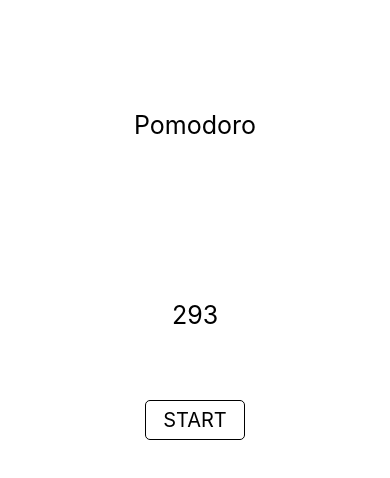
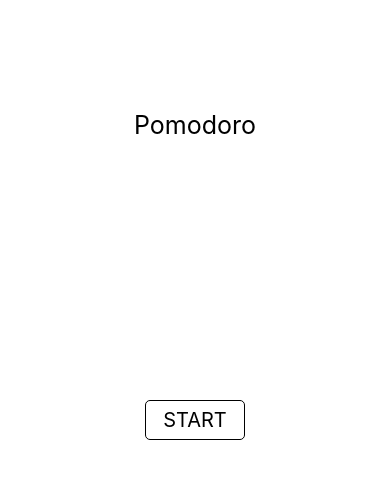
Before and after one commit to lordeadroid/pomodoro-android, a React Native app: screen / in a window 390 px wide. Shown: the top 478 px of the page. Built offline with nearby package versions, Linux system fonts and the light colour scheme.

Commit message:
Feature: Starting timer when clicked on start button

```diff
--- a/App.tsx
+++ b/App.tsx
@@ -8,12 +8,12 @@ const App = () => {
   const handlePress = () => {
     setClicked(true);
   };
-  const text = clicked ? 'Pause' : 'START';
+  const text: String = clicked ? 'Pause' : 'START';
 
   return (
     <View style={styles.container}>
       <Text style={styles.logo}>Pomodoro</Text>
-      <Timer />
+      <Timer isClicked={clicked} />
       <View style={styles.button}>
         <Pressable onPress={handlePress}>
           <Text style={styles.text}>{text}</Text>
--- a/Timer.tsx
+++ b/Timer.tsx
@@ -1,7 +1,7 @@
 import { useEffect, useState } from 'react';
 import { View, Text, StyleSheet } from 'react-native';
 
-const Timer = () => {
+const Timer = (props) => {
   const [time, setTime] = useState(300);
 
   useEffect(() => {
@@ -15,13 +15,17 @@ const Timer = () => {
     return () => {
       clearInterval(interval);
     };
-  });
+  }, [props.isClicked]);
 
-  return (
+  const timer = props.isClicked ? (
     <View style={styles.timer}>
       <Text style={styles.text}>{time}</Text>
     </View>
+  ) : (
+    <></>
   );
+
+  return timer;
 };
 
 const styles = StyleSheet.create({
@@ -30,7 +34,7 @@ const styles = StyleSheet.create({
     top: 200,
   },
   text: {
-    fontSize: 25
+    fontSize: 25,
   },
 });
 
```
